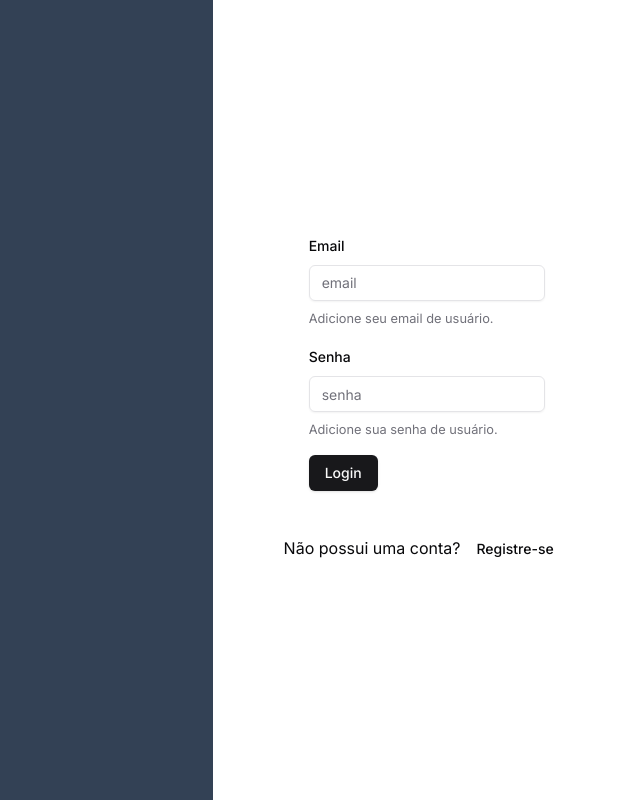
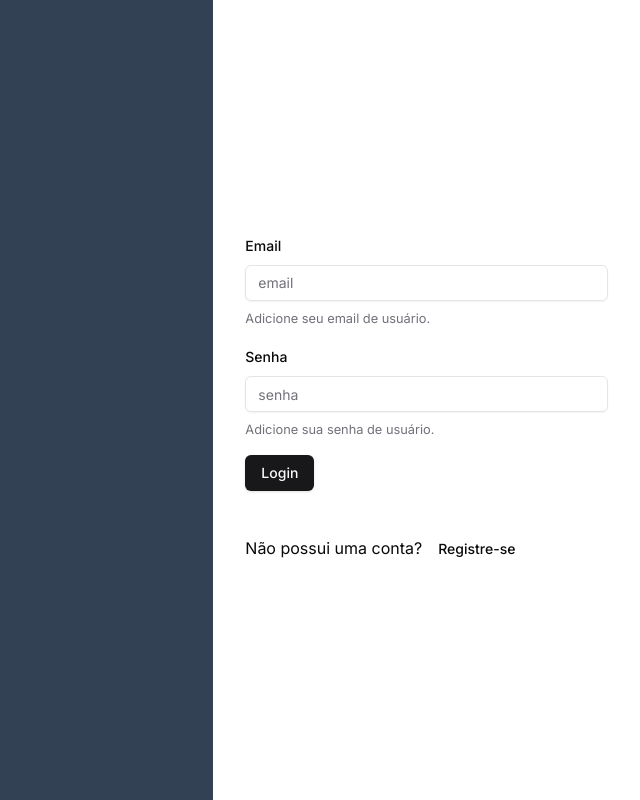
Before and after one commit to emersonjps/salon-schedule-client, a Next.js app: page /auth/login in a window 1280 px wide. Shown: the whole page, without its empty margins (640-1280 px from the left). Built offline with nearby package versions, Linux system fonts and the light colour scheme.

Commit message:
Refatora o componente de login para melhorar a legibilidade e a estrutura do código

```diff
--- a/src/app/auth/login/page.tsx
+++ b/src/app/auth/login/page.tsx
@@ -12,26 +12,29 @@ export default function Login() {
   return (
     <main className="flex flex-row">
       <div className="bg-slate-700 w-2/3"></div>
-            {!register
-                ?
-                <div className="flex flex-col justify-center items-center h-screen w-1/3">
+      {!register ? (
+        <div className="flex flex-col justify-center items-start h-screen w-1/3 pl-8 pr-8">
           <FormLogin />
 
           <div className="mt-10">
             <Label>Não possui uma conta?</Label>
-                        <Button variant="ghost" onClick={() => setRegister(true)}>Registre-se</Button>
+            <Button variant="ghost" onClick={() => setRegister(true)}>
+              Registre-se
+            </Button>
           </div>
         </div>
-                :
-                <div className="flex flex-col justify-center items-center h-screen w-1/3">
+      ) : (
+        <div className="flex flex-col justify-center items-center h-screen w-1/3 pl-8 pr-8">
           <FormRegister />
 
           <div className="mt-10">
             <Label>Deseja voltar?</Label>
-                        <Button variant="ghost" onClick={() => setRegister(false)}>Login</Button>
+            <Button variant="ghost" onClick={() => setRegister(false)}>
+              Login
+            </Button>
           </div>
         </div>
+      )}
+    </main>
+  );
 }
-        </main>
-    )
-}
--- a/src/components/formLogin.tsx
+++ b/src/components/formLogin.tsx
@@ -1,10 +1,10 @@
 "use client";
 import { useRouter } from "next/navigation";
 
-import { zodResolver } from "@hookform/resolvers/zod"
-import { useForm } from "react-hook-form"
-import { z } from "zod"
-import { Button } from "@/components/ui/button"
+import { zodResolver } from "@hookform/resolvers/zod";
+import { useForm } from "react-hook-form";
+import { z } from "zod";
+import { Button } from "@/components/ui/button";
 import {
   Form,
   FormControl,
@@ -13,22 +13,16 @@ import {
   FormItem,
   FormLabel,
   FormMessage,
-} from "@/components/ui/form"
-import { Input } from "@/components/ui/input"
+} from "@/components/ui/form";
+import { Input } from "@/components/ui/input";
 const formSchema = z.object({
   email: z.string().email({
     message: "Formato de email inválido.",
   }),
   password: z
     .string()
-        .min(8, { message: "A senha deve ter pelo menos 8 caracteres." })
-        .regex(/(?=.*[A-Z])/, {
-            message: "A senha deve incluir pelo menos uma letra maiúscula.",
-        })
-        .regex(/(?=.*\d)/, {
-            message: "A senha deve incluir pelo menos um número.",
-        }),
-})
+    .min(8, { message: "A senha deve ter pelo menos 8 caracteres." }),
+});
 
 export default function FormLogin() {
   const router = useRouter();
@@ -39,11 +33,11 @@ export default function FormLogin() {
       email: "",
       password: "",
     },
-      })
+  });
 
   // 2. Define a submit handler.
   async function onSubmit(values: z.infer<typeof formSchema>) {
-        const {email, password } = values;
+    const { email, password } = values;
 
     try {
       const response = await fetch("http://localhost:3000/auth/login", {
@@ -70,7 +64,7 @@ export default function FormLogin() {
 
   return (
     <Form {...form}>
-          <form onSubmit={form.handleSubmit(onSubmit)} className="space-y-4">
+      <form onSubmit={form.handleSubmit(onSubmit)} className="space-y-4 w-full">
         <FormField
           control={form.control}
           name="email"
@@ -80,9 +74,7 @@ export default function FormLogin() {
               <FormControl>
                 <Input placeholder="email" {...field} />
               </FormControl>
-                  <FormDescription>
-                    Adicione seu email de usuário.
-                  </FormDescription>
+              <FormDescription>Adicione seu email de usuário.</FormDescription>
               <FormMessage />
             </FormItem>
           )}
@@ -94,11 +86,9 @@ export default function FormLogin() {
             <FormItem>
               <FormLabel>Senha</FormLabel>
               <FormControl>
-                    <Input placeholder="senha" {...field} />
+                <Input type="password" placeholder="senha" {...field} />
               </FormControl>
-                  <FormDescription>
-                    Adicione sua senha de usuário.
-                  </FormDescription>
+              <FormDescription>Adicione sua senha de usuário.</FormDescription>
               <FormMessage />
             </FormItem>
           )}
@@ -106,6 +96,5 @@ export default function FormLogin() {
         <Button type="submit">Login</Button>
       </form>
     </Form>
-    )
-
+  );
 }
--- a/src/components/formRegister.tsx
+++ b/src/components/formRegister.tsx
@@ -75,8 +75,7 @@ export default function FormRegister() {
 
   return (
     <Form {...form}>
-            <form onSubmit={form.handleSubmit(onSubmit)} className="space-y-4">
-
+      <form onSubmit={form.handleSubmit(onSubmit)} className="space-y-4 w-full">
         <FormField
           control={form.control}
           name="name"
@@ -134,7 +133,9 @@ export default function FormRegister() {
                   <option value="PROFISSIONAL">Profissional</option>
                 </select>
               </FormControl>
-                            <FormDescription>Selecione a permissão do usuário.</FormDescription>
+              <FormDescription>
+                Selecione a permissão do usuário.
+              </FormDescription>
               <FormMessage />
             </FormItem>
           )}
```
Lines whose indentation alone changed are shown as unchanged.
